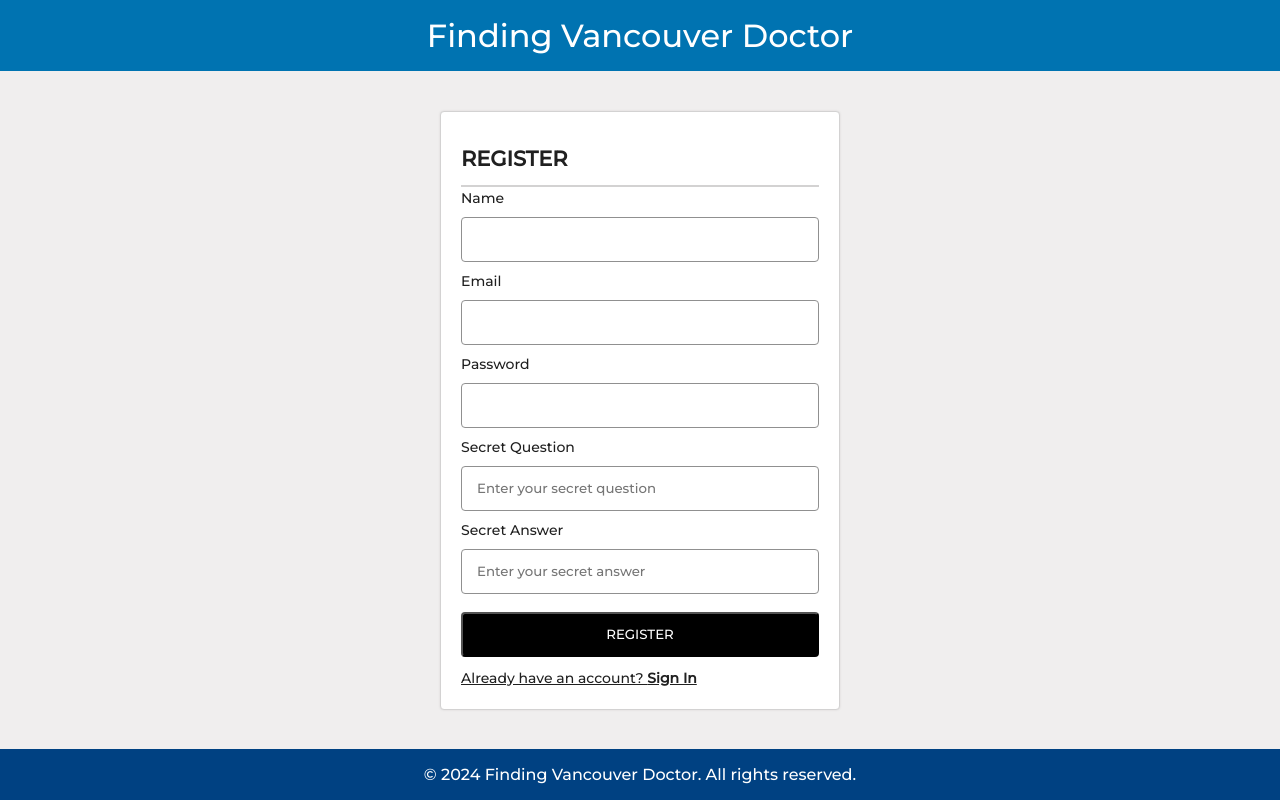
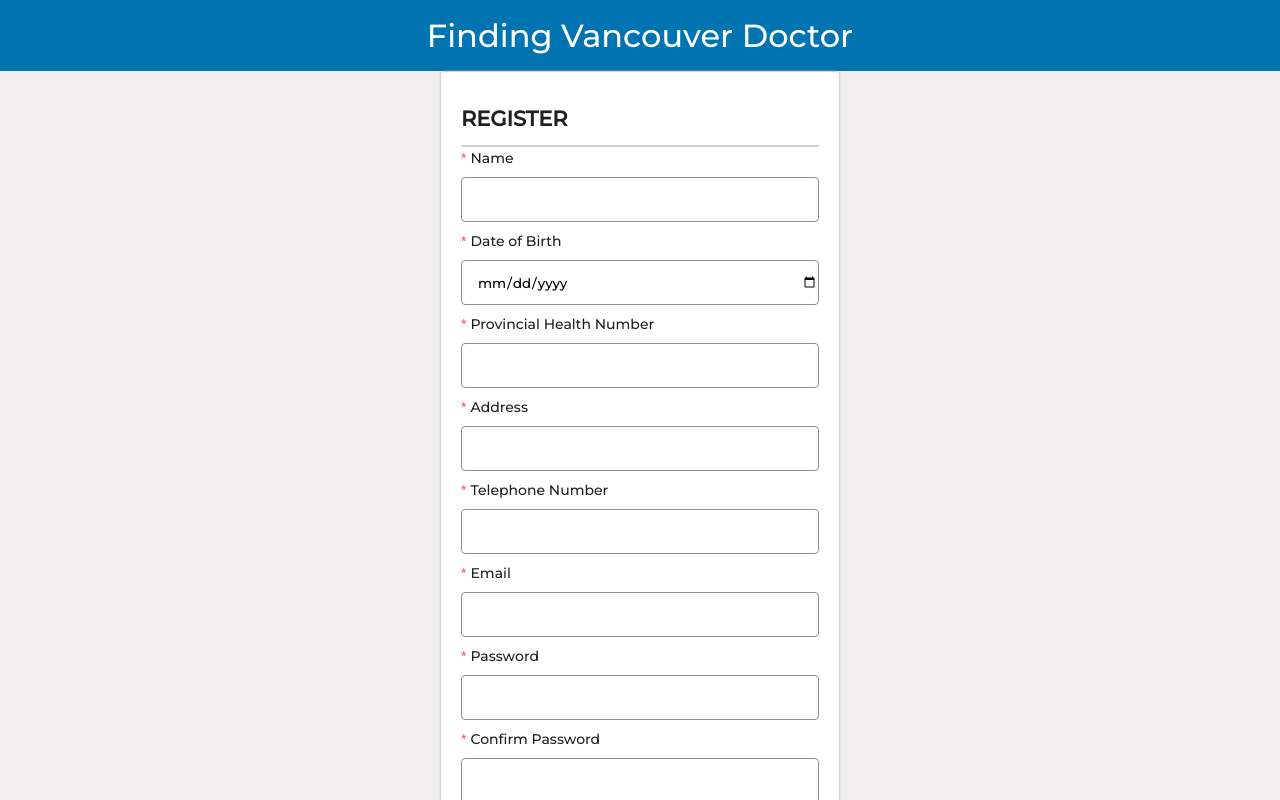
Before and after one commit to neilquizon/findvancouverdoctor, a React (Create React App) app: page /register in a window 1280 px wide. Shown: the top 800 px of the page. Built offline with nearby package versions, Linux system fonts and the light colour scheme.

Commit message:
updated profile and doctor form

```diff
--- a/src/pages/DoctorForm/index.js
+++ b/src/pages/DoctorForm/index.js
@@ -116,6 +116,15 @@ const DoctorForm = () => {
                   rules={[{ required: true, message: "Required" }]}
                 >
                   <input type="email" />
+                </Form.Item>
+              </Col>
+              <Col span={24} md={8}>
+                <Form.Item
+                  label="Medical Services Plan (MSP)"
+                  name="msp"
+                  rules={[{ required: true, message: "Required" }]}
+                >
+                  <input type="number" />
                 </Form.Item>
               </Col>
               <Col span={24} md={8}>
--- a/src/pages/Profile/index.js
+++ b/src/pages/Profile/index.js
@@ -1,11 +1,42 @@
-import React from "react";
-import { Tabs } from "antd";
+import React, { useState } from "react";
+import { Tabs, Form, Input, Button } from "antd";
 import Appointments from "./Appointments";
 import DoctorForm from "../DoctorForm";
 import moment from "moment";
 
 function Profile() {
+  const [isEditing, setIsEditing] = useState(false);
+  const [form] = Form.useForm();
   const user = JSON.parse(localStorage.getItem("user"));
+
+  const handleSave = (values) => {
+    // Update user information in local storage
+    const updatedUser = { ...user, ...values };
+    localStorage.setItem("user", JSON.stringify(updatedUser));
+    setIsEditing(false);
+  };
+
+  const handleCancel = () => {
+    form.setFieldsValue(user);
+    setIsEditing(false);
+  };
+
+  const buttonStyle = {
+    backgroundColor: '#0073b1',
+    color: 'white',
+    border: 'none',
+    padding: '10px 20px',
+    fontSize: '16px',
+    cursor: 'pointer',
+    width: '100%',
+    textAlign: 'center',
+    marginTop: '10px',
+  };
+
+  const buttonHoverStyle = {
+    backgroundColor: '#005f8d'
+  };
+
   return (
     <div>
       <Tabs>
@@ -17,9 +48,78 @@ function Profile() {
 
           {user.role !== "doctor" && (
             <div className="my-1 bg-white p-1 flex flex-col gap-1">
+              {isEditing ? (
+                <Form
+                  form={form}
+                  layout="vertical"
+                  initialValues={user}
+                  onFinish={handleSave}
+                >
+                  <Form.Item label="Name" name="name" rules={[{ required: true, message: 'Please input your name!' }]}>
+                    <Input />
+                  </Form.Item>
+                  <Form.Item label="Date of Birth" name="dob" rules={[{ required: true, message: 'Please input your date of birth!' }]}>
+                    <Input type="date" />
+                  </Form.Item>
+                  <Form.Item label="Provincial Health Number" name="provincialHealthNumber" rules={[{ required: true, message: 'Please input your Provincial Health Number!' }]}>
+                    <Input />
+                  </Form.Item>
+                  <Form.Item label="Address" name="address" rules={[{ required: true, message: 'Please input your address!' }]}>
+                    <Input />
+                  </Form.Item>
+                  <Form.Item label="Telephone Number" name="telephoneNumber" rules={[{ required: true, message: 'Please input your Telephone Number!' }]}>
+                    <Input />
+                  </Form.Item>
+                  <Form.Item label="Email" name="email" rules={[{ required: true, message: 'Please input your email!', type: 'email' }]}>
+                    <Input />
+                  </Form.Item>
+
+                  <div className="flex gap-2">
+                    <button
+                      className="contained-btn my-1 w-full"
+                      type="submit"
+                      style={buttonStyle}
+                      onMouseOver={(e) => e.currentTarget.style.backgroundColor = buttonHoverStyle.backgroundColor}
+                      onMouseOut={(e) => e.currentTarget.style.backgroundColor = buttonStyle.backgroundColor}
+                    >
+                      Save
+                    </button>
+                    <button
+                      className="contained-btn my-1 w-full"
+                      onClick={handleCancel}
+                      style={buttonStyle}
+                      onMouseOver={(e) => e.currentTarget.style.backgroundColor = buttonHoverStyle.backgroundColor}
+                      onMouseOut={(e) => e.currentTarget.style.backgroundColor = buttonStyle.backgroundColor}
+                    >
+                      Cancel
+                    </button>
+                  </div>
+                </Form>
+              ) : (
+                <>
                   <div className="flex gap-2">
                     <h4>
                       <b>Name : {user.name}</b>
+                    </h4>
+                  </div>
+                  <div className="flex gap-2">
+                    <h4>
+                      <b>Date of Birth : {moment(user.dob).format("DD-MM-YYYY")}</b>
+                    </h4>
+                  </div>
+                  <div className="flex gap-2">
+                    <h4>
+                      <b>Provincial Health Number : {user.provincialHealthNumber}</b>
+                    </h4>
+                  </div>
+                  <div className="flex gap-2">
+                    <h4>
+                      <b>Address : {user.address}</b>
+                    </h4>
+                  </div>
+                  <div className="flex gap-2">
+                    <h4>
+                      <b>Telephone Number : {user.telephoneNumber}</b>
                     </h4>
                   </div>
                   <div className="flex gap-2">
@@ -34,6 +134,17 @@ function Profile() {
                       </b>
                     </h4>
                   </div>
+                  <button
+                    className="contained-btn my-1 w-full"
+                    onClick={() => setIsEditing(true)}
+                    style={buttonStyle}
+                    onMouseOver={(e) => e.currentTarget.style.backgroundColor = buttonHoverStyle.backgroundColor}
+                    onMouseOut={(e) => e.currentTarget.style.backgroundColor = buttonStyle.backgroundColor}
+                  >
+                    Edit
+                  </button>
+                </>
+              )}
             </div>
           )}
         </Tabs.TabPane>
--- a/src/pages/Register/index.js
+++ b/src/pages/Register/index.js
@@ -24,6 +24,11 @@ function Register() {
     const dispatch = useDispatch();
 
     const onFinish = async (values) => {
+        if (values.password !== values.confirmPassword) {
+            message.error("Passwords do not match");
+            return;
+        }
+
         try {
             dispatch(ShowLoader(true));
             const response = await CreateUser({
@@ -57,19 +62,34 @@ function Register() {
                         <strong>Register</strong>
                     </h2>
                     <hr />
-                    <Form.Item label="Name" name="name">
+                    <Form.Item label="Name" name="name" rules={[{ required: true, message: 'Please input your name!' }]}>
                         <input type="text" />
                     </Form.Item>
-                    <Form.Item label="Email" name="email">
+                    <Form.Item label="Date of Birth" name="dob" rules={[{ required: true, message: 'Please input your date of birth!' }]}>
+                        <input type="date" />
+                    </Form.Item>
+                    <Form.Item label="Provincial Health Number" name="provincialHealthNumber" rules={[{ required: true, message: 'Please input your Provincial Health Number!' }]}>
+                        <input type="text" />
+                    </Form.Item>
+                    <Form.Item label="Address" name="address" rules={[{ required: true, message: 'Please input your address!' }]}>
+                        <input type="text" />
+                    </Form.Item>
+                    <Form.Item label="Telephone Number" name="telephoneNumber" rules={[{ required: true, message: 'Please input your Telephone Number!' }]}>
+                        <input type="text" />
+                    </Form.Item>
+                    <Form.Item label="Email" name="email" rules={[{ required: true, message: 'Please input your email!', type: 'email' }]}>
                         <input type="email" />
                     </Form.Item>
-                    <Form.Item label="Password" name="password">
+                    <Form.Item label="Password" name="password" rules={[{ required: true, message: 'Please input your password!' }]}>
                         <input type="password" />
                     </Form.Item>
-                    <Form.Item label="Secret Question" name="secretQuestion">
+                    <Form.Item label="Confirm Password" name="confirmPassword" rules={[{ required: true, message: 'Please confirm your password!' }]}>
+                        <input type="password" />
+                    </Form.Item>
+                    <Form.Item label="Secret Question" name="secretQuestion" rules={[{ required: true, message: 'Please input your secret question!' }]}>
                         <input type="text" placeholder="Enter your secret question" />
                     </Form.Item>
-                    <Form.Item label="Secret Answer" name="secretAnswer">
+                    <Form.Item label="Secret Answer" name="secretAnswer" rules={[{ required: true, message: 'Please input your secret answer!' }]}>
                         <input type="text" placeholder="Enter your secret answer" />
                     </Form.Item>
 
```
Lines whose indentation alone changed are shown as unchanged.
